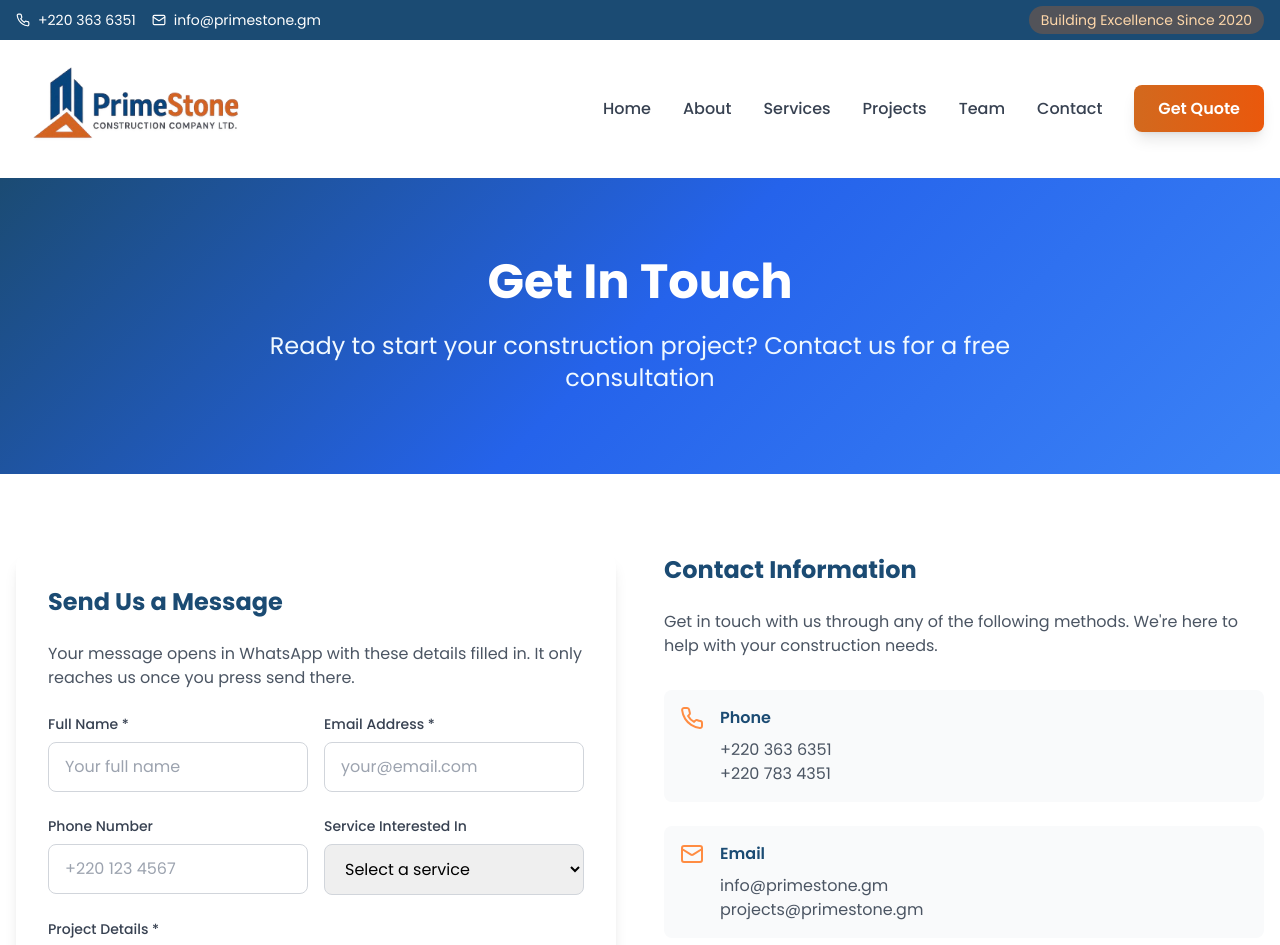
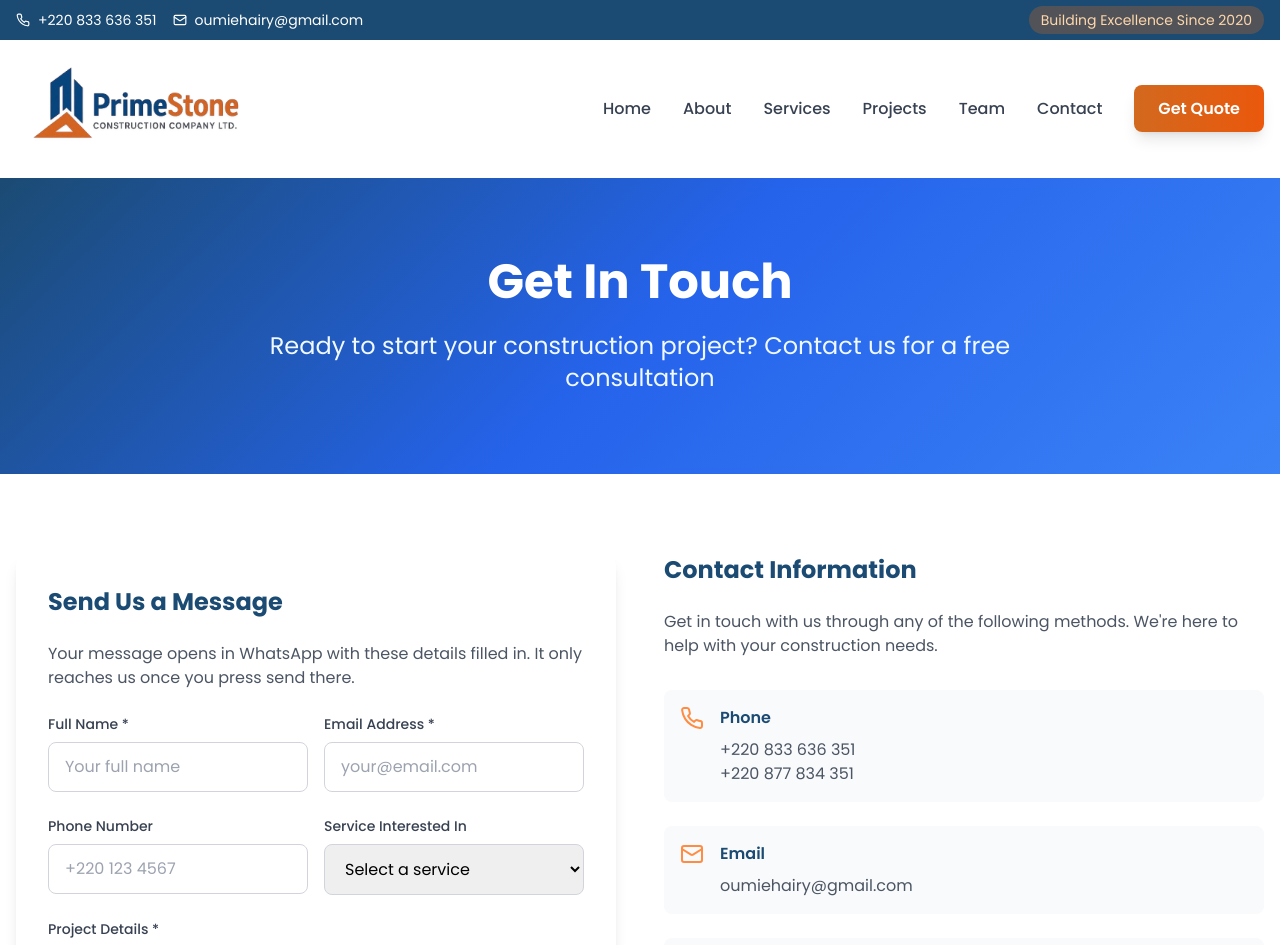
Before and after one commit to HexAI-inc/PrimeStone-Construction-LTD, a Next.js app: page /contact in a window 1280 px wide. Shown: the top 945 px of the page. Built offline with nearby package versions, Linux system fonts and the light colour scheme.

Commit message:
Update contact email and move phone numbers to the new 9-digit format
Email is now oumiehairy@gmail.com everywhere. Phones: QCell +220 833 636 351
(also WhatsApp) and Africell +220 877 834 351.

Co-Authored-By: Claude Opus 5.5 <noreply@anthropic.com>

```diff
--- a/app/contact/page.tsx
+++ b/app/contact/page.tsx
@@ -53,14 +53,14 @@ export default function ContactPage() {
     {
       icon: <Phone className="w-6 h-6 text-orange-600" />,
       title: "Phone",
-      details: ["+220 363 6351", "+220 783 4351"],
-      action: "tel:+2203636351",
+      details: ["+220 833 636 351", "+220 877 834 351"],
+      action: "tel:+220833636351",
     },
     {
       icon: <Mail className="w-6 h-6 text-orange-600" />,
       title: "Email",
-      details: ["info@primestone.gm", "projects@primestone.gm"],
-      action: "mailto:info@primestone.gm",
+      details: ["oumiehairy@gmail.com"],
+      action: "mailto:oumiehairy@gmail.com",
     },
     {
       icon: <MapPin className="w-6 h-6 text-orange-600" />,
@@ -287,11 +287,11 @@ export default function ContactPage() {
             <h3 className="text-xl font-bold text-red-800 mb-2">Emergency Construction Services</h3>
             <p className="text-red-700 mb-4">For urgent construction emergencies, call our 24/7 hotline</p>
             <a
-              href="tel:+2203636351"
+              href="tel:+220833636351"
               className="inline-flex items-center bg-red-600 hover:bg-red-700 text-white font-semibold py-3 px-6 rounded-lg transition-colors"
             >
               <Phone className="w-5 h-5 mr-2" />
-              Emergency: +220 363 6351
+              Emergency: +220 833 636 351
             </a>
           </AnimatedSection>
         </div>
--- a/app/page.tsx
+++ b/app/page.tsx
@@ -471,8 +471,8 @@ export default function HomePage() {
                 </Link>
               </motion.div>
               <motion.div whileHover={{ scale: 1.05 }} whileTap={{ scale: 0.95 }}>
-                <Link href="tel:+2203636351" className="btn-secondary text-lg px-8 py-4">
-                  Call: +220 363 6351
+                <Link href="tel:+220833636351" className="btn-secondary text-lg px-8 py-4">
+                  Call: +220 833 636 351
                 </Link>
               </motion.div>
             </div>
--- a/app/quote/page.tsx
+++ b/app/quote/page.tsx
@@ -561,7 +561,7 @@ export default function QuotePage() {
                           aria-invalid={errors.phone ? true : undefined}
                           aria-describedby={describedBy("phone", "hint-phone")}
                           className={inputClass("phone")}
-                          placeholder="+220 363 6351"
+                          placeholder="+220 833 636 351"
                         />
                         {errors.phone && <FieldError id="error-phone">{errors.phone}</FieldError>}
                         <p id="hint-phone" className="mt-2 text-sm text-gray-600">
--- a/app/team/page.tsx
+++ b/app/team/page.tsx
@@ -26,8 +26,8 @@ export default function TeamPage() {
 
       ],
       contact: {
-        email: "hairy@primestone.gm",
-        phone: "+220 363 6351",
+        email: "oumiehairy@gmail.com",
+        phone: "+220 833 636 351",
         linkedin: "#",
       },
       quote: "Building excellence isn't just about structures; it's about building trust and relationships.",
--- a/components/Footer.tsx
+++ b/components/Footer.tsx
@@ -102,8 +102,8 @@ export default function Footer() {
               <div className="space-y-4">
                 {[
                   { icon: MapPin, text: "Turntable, Brusubi, The Gambia" },
-                  { icon: Phone, text: "+220 363 6351" },
-                  { icon: Mail, text: "info@primestone.gm" },
+                  { icon: Phone, text: "+220 833 636 351" },
+                  { icon: Mail, text: "oumiehairy@gmail.com" },
                   { icon: Clock, text: "Mon - Fri: 8:00 AM - 6:00 PM" },
                 ].map((item, index) => (
                   <motion.div key={index} whileHover={{ x: 5 }} className="flex items-center space-x-3">
--- a/components/Navigation.tsx
+++ b/components/Navigation.tsx
@@ -40,11 +40,11 @@ export default function Navigation() {
             <div className="flex items-center space-x-4">
               <div className="flex items-center space-x-2">
                 <Phone size={14} />
-                <span className="text-sm">+220 363 6351</span>
+                <span className="text-sm">+220 833 636 351</span>
               </div>
               <div className="flex items-center space-x-2">
                 <Mail size={14} />
-                <span className="text-sm">info@primestone.gm</span>
+                <span className="text-sm">oumiehairy@gmail.com</span>
               </div>
             </div>
             <div className="hidden md:block">
--- a/lib/enquiry.ts
+++ b/lib/enquiry.ts
@@ -10,11 +10,11 @@
 export const COMPANY = {
   name: "Primestone Construction Company Ltd.",
   /** Digits only, international format, for wa.me links. */
-  whatsappNumber: "2203636351",
-  phonePrimary: "+220 363 6351",
-  phoneSecondary: "+220 783 4351",
-  emailGeneral: "info@primestone.gm",
-  emailProjects: "projects@primestone.gm",
+  whatsappNumber: "220833636351",
+  phonePrimary: "+220 833 636 351",
+  phoneSecondary: "+220 877 834 351",
+  emailGeneral: "oumiehairy@gmail.com",
+  emailProjects: "oumiehairy@gmail.com",
   address: "Turntable, Brusubi, The Gambia",
   hours: [
     { days: "Monday to Friday", time: "8:00 AM – 6:00 PM" },
```
Also changed, not shown: 1 other file (tests, documents, lock files or other folders).
